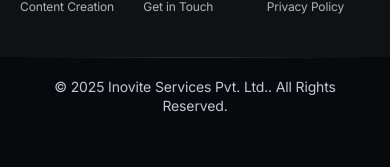
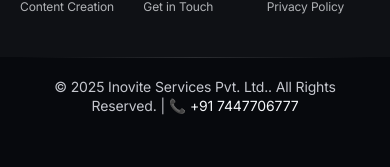
Before and after one commit to inoviteservices/inovite, a React (Vite) app: page /about in a window 390 px wide. Shown: the part 485-652 px from the top of the page. Built offline with nearby package versions, Linux system fonts and the light colour scheme.

Commit message:
Add phone number to footer copyright section

```diff
--- a/src/components/Footer.jsx
+++ b/src/components/Footer.jsx
@@ -113,10 +113,14 @@
 
       {/* Copyright */}
       <div className="bringer-footer-line stg-container">
-        <div className="align-center">
-          {t("footer.copyright", { year: 2025, company: company.name })}
-        </div>
-      </div>
+  <div className="align-center">
+    {t("footer.copyright", {
+      year: 2025,
+      company: company.name,
+    })}{" "}
+    | 📞 <a href="tel:+917447706777">+91 7447706777</a>
+  </div>
+</div>
     </footer>
   );
 }
```
